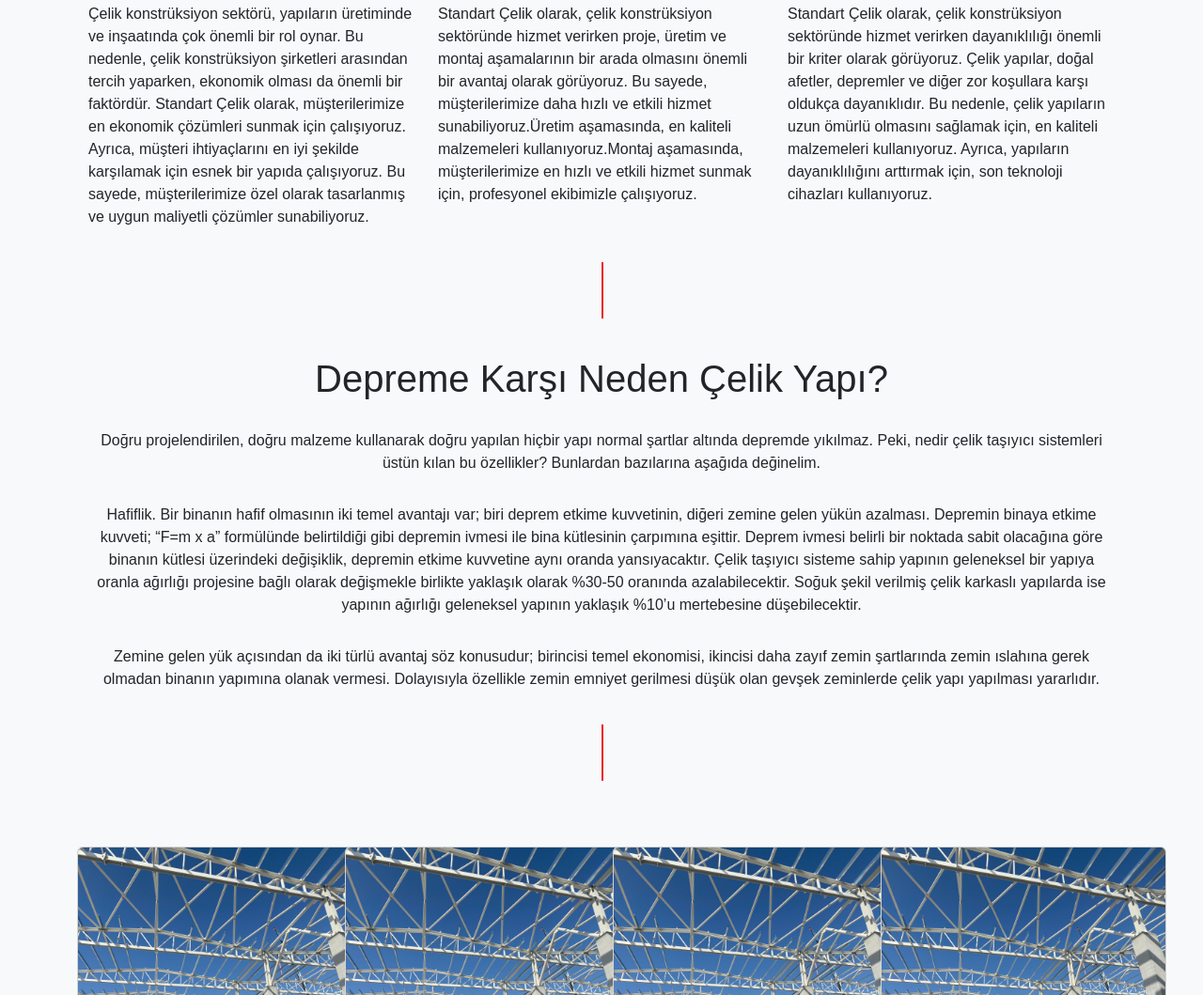
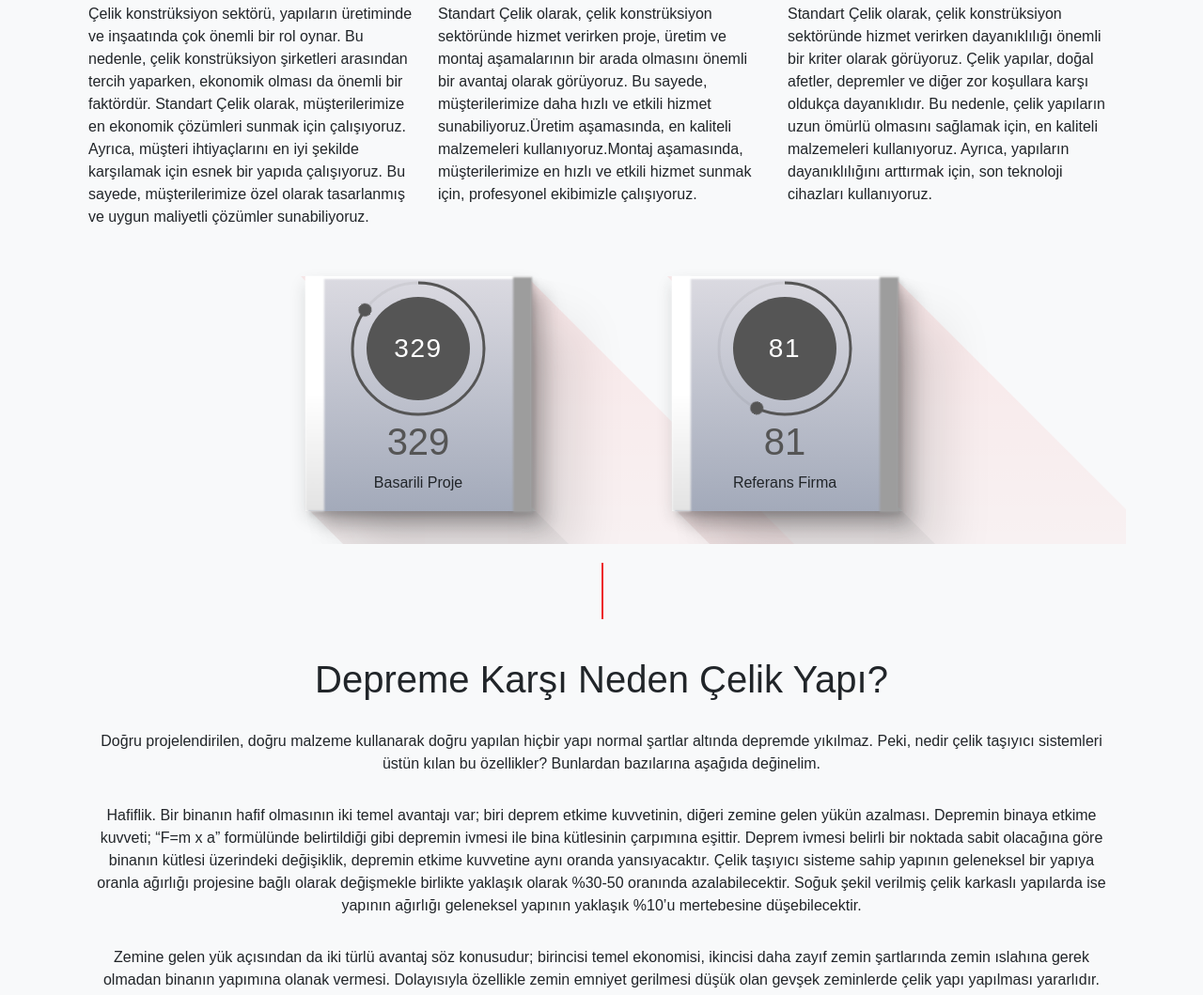
Before and after one commit to TahaYdogan/standartclksn, a plain HTML site: page index.html in a window 1280 px wide. Shown: the part 1335-2394 px from the top of the page at 94% size. Drawn offline with nearby package versions, Linux system fonts and the light colour scheme; files whose address does not match are found by name; a web font is replaced by a local one.

Commit message:
sona yaklasildi

```diff
--- a/assets/css/style.css
+++ b/assets/css/style.css
@@ -1033,9 +1033,7 @@ padding-bottom: 20px;
     margin: 0px 20px;
 }
 
-.slick-slide img {
 
-}
 
 .slick-slider
 {
@@ -1147,3 +1145,200 @@ padding-bottom: 20px;
 .slick-arrow.slick-hidden {
     display: none;
 }
+/* anasayfa  projeler */
+
+@import url('https://fonts.googleapis.com/css2?family=Poppins:wght@100;300;400;500;600;700;800;900&display=swap');
+.prjlr{
+  display: flex;
+  width: 100%;
+  min-height: 40vh;
+  display: flex;
+  justify-content: center;
+  align-items: center;
+  flex-wrap: wrap;
+  gap: 250px 150px;
+  overflow: hidden;
+
+}
+.box {
+  position: relative;
+  width: 240px;
+  height: 250px;
+  display: flex;
+  justify-content: center;
+  align-items: center;
+
+
+}
+
+.box::before {
+  content: '';
+  position: absolute;
+  top: 0;
+  left: 0;
+  width: 20px;
+  height: 100%;
+  background: linear-gradient(#fff, #fff, #e3e3e3);
+  filter: blur(1px);
+  z-index: 1;
+}
+
+.box::after {
+  content: '';
+  position: absolute;
+  top: 1px;
+  right: -1px;
+  width: 20px;
+  height: 100%;
+  background: #9d9d9d;
+  filter: blur(1px);
+  z-index: 1;
+}
+
+.box .shadow {
+  position: absolute;
+  width: 100%;
+  height: 100%;
+  background: #eee;
+}
+
+.box .shadow::before {
+  content: '';
+  position: absolute;
+  top: 0;
+  left: calc(100% + 5px);
+  width: 100%;
+  height: 200%;
+  background: linear-gradient(rgba(252, 0, 0, 0.075), transparent);
+  transform: skewX(45deg);
+}
+
+.box .shadow::after {
+  content: '';
+  position: absolute;
+  bottom: -200%;
+  left: calc(100% + 15px);
+  width: 100%;
+  height: 200%;
+  background: linear-gradient(rgba(100,0,0,0.075), transparent);
+  transform: skewX(45deg);
+}
+
+.box .content {
+  position: relative;
+  width: 100%;
+  height: 100%;
+  background: linear-gradient(#dbdae1, #a3aaba);
+  box-shadow: 5px 5px 5px rgba(0,0,0,0.1),
+    15px 15px 15px rgba(0,0,0,0.1),
+    20px 20px 20px rgba(0,0,0,0.1),
+    50px 50px 50px rgba(0,0,0,0.1),
+    inset 3px 3px 2px #fff;
+  display: flex;
+  flex-direction: column;
+  justify-content: center;
+  align-items: center;
+}
+
+.box .content .percent {
+  position: relative;
+  width: 150px;
+  height: 150px;
+}
+
+.box .content .percent::before {
+  content: attr(data-text);
+  position: absolute;
+  inset: 20px;
+  background: #555;
+  border-radius: 50%;
+  display: flex;
+  justify-content: center;
+  align-items: center;
+  color: #fff;
+  font-size: 1.75rem;
+  letter-spacing: 0.1rem;
+  text-transform: uppercase;
+  animation: fadeIn 4s linear forwards;
+
+}
+
+.box .content .percent svg {
+  position: relative;
+  width: 150px;
+  height: 150px;
+  transform: rotate(270deg);
+}
+
+.box .content .percent svg circle {
+  width: 100%;
+  height: 100%;
+  fill: transparent;
+  stroke-width: 3;
+  stroke: rgba(0,0,0,0.05);
+  transform: translate(5px, 5px);
+}
+
+.box .content .percent svg circle:nth-child(2) {
+  stroke: #555;
+  stroke-dasharray: 440;
+  stroke-dashoffset: calc(440 - (440 * var(--num)) / 100);
+  opacity: 0;
+  animation: fadeIn 1s linear forwards;
+  animation-delay: 2.5s;
+}
+
+@keyframes fadeIn {
+  0% {
+    opacity: 0;
+  }
+  100% {
+    opacity: 1;
+  }
+}
+
+.box .content .percent .dot {
+  position: absolute;
+  inset: 5px;
+  z-index: 10;
+  animation: animateDot 2s linear forwards;
+}
+
+@keyframes animateDot {
+  0% {
+    transform: rotate(0deg);
+  }
+  100% {
+    transform: rotate(calc(3.6deg * var(--num)));
+  }
+}
+
+.box .content .percent .dot::before {
+  content: '';
+  position: absolute;
+  top: -7px;
+  left: 50%;
+  transform: translateX(-50%);
+  width: 14px;
+  height: 14px;
+  background: #555;
+  border-radius: 50%;
+}
+
+.box .content .number {
+  position: relative;
+  inset: 0;
+  opacity: 0;
+  animation: fadeIn 1s linear forwards;
+  animation-delay: 2.5s;
+}
+
+.box .content .number h2 {
+  font-size: 2.5rem;
+  color: #555;
+}
+
+.box .content .number h2 span {
+  font-weight: 300;
+  font-size: 1.5rem;
+}
--- a/index.html
+++ b/index.html
@@ -157,6 +157,49 @@
 
 
       </section>
+
+
+      <div class="prjlr">
+        <div class="box">
+          <div class="shadow"></div>
+          <div class="content">
+            <div class="percent" data-text="329" style="--num: 85">
+              <div class="dot"></div>
+              <svg>
+                <circle cx="70" cy="70" r="70"></circle>
+                <circle cx="70" cy="70" r="70"></circle>
+              </svg>
+            </div>
+            <div class="number">
+              <h2>329</h2>
+            </div>
+            <p>Basarili Proje</p>
+          </div>
+        </div>
+
+        <div class="box">
+          <div class="shadow"></div>
+          <div class="content">
+            <div class="percent" data-text="81" style="--num: 57">
+              <div class="dot"></div>
+              <svg>
+                <circle cx="70" cy="70" r="70"></circle>
+                <circle cx="70" cy="70" r="70"></circle>
+              </svg>
+            </div>
+            <div class="number">
+              <h2>81</h2>
+            </div>
+            <p>Referans Firma</p>
+          </div>
+        </div>
+
+
+      </div>
+
+
+
+
       <section id="" class="section-padding section-connector scp2">
         <div class="container">
             <div class="row ">
```
Also changed, not shown: uygulamalar.html (+23 -0 lines), assets/images/mermercilerprj.jpg (added).
